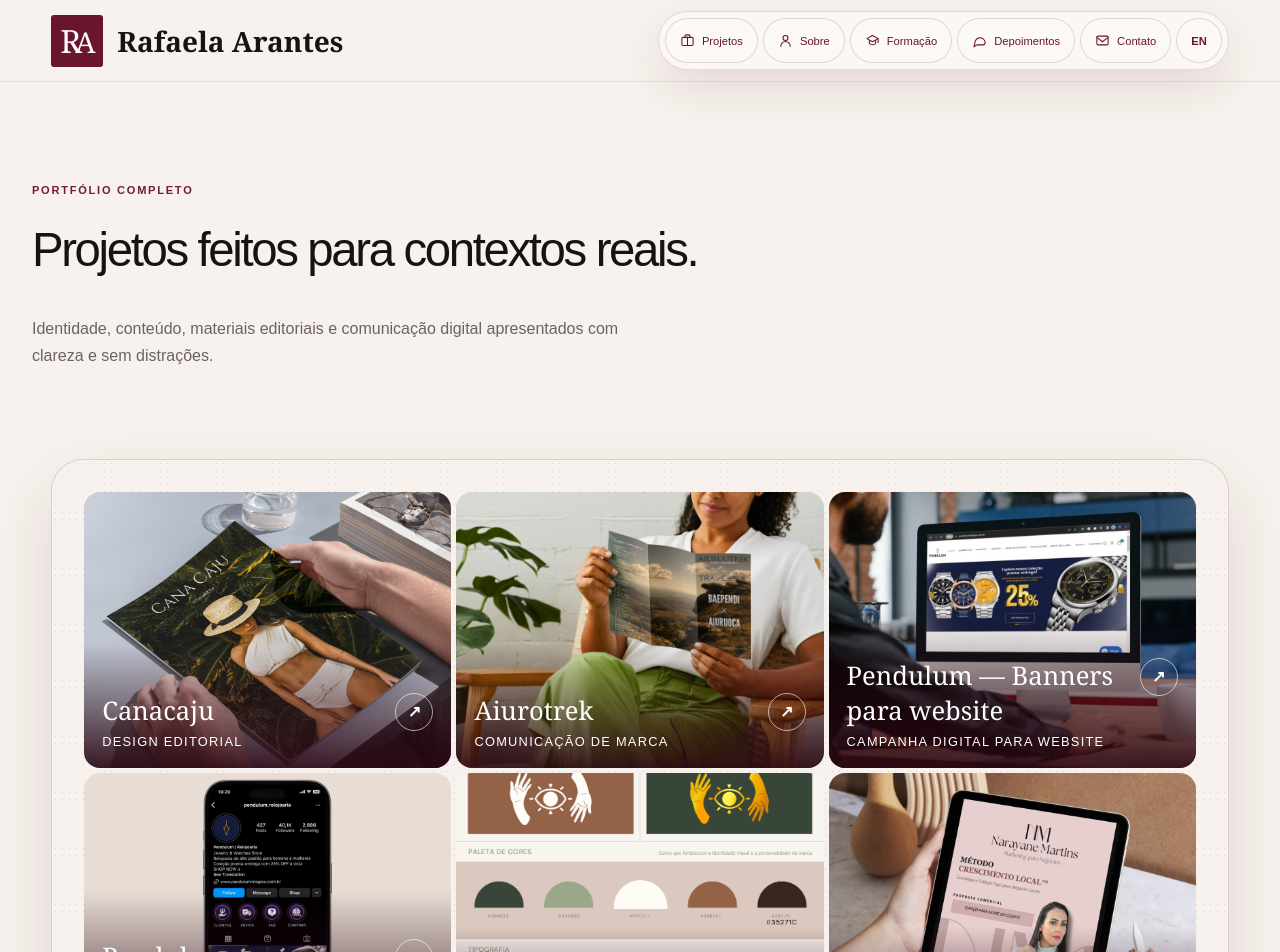
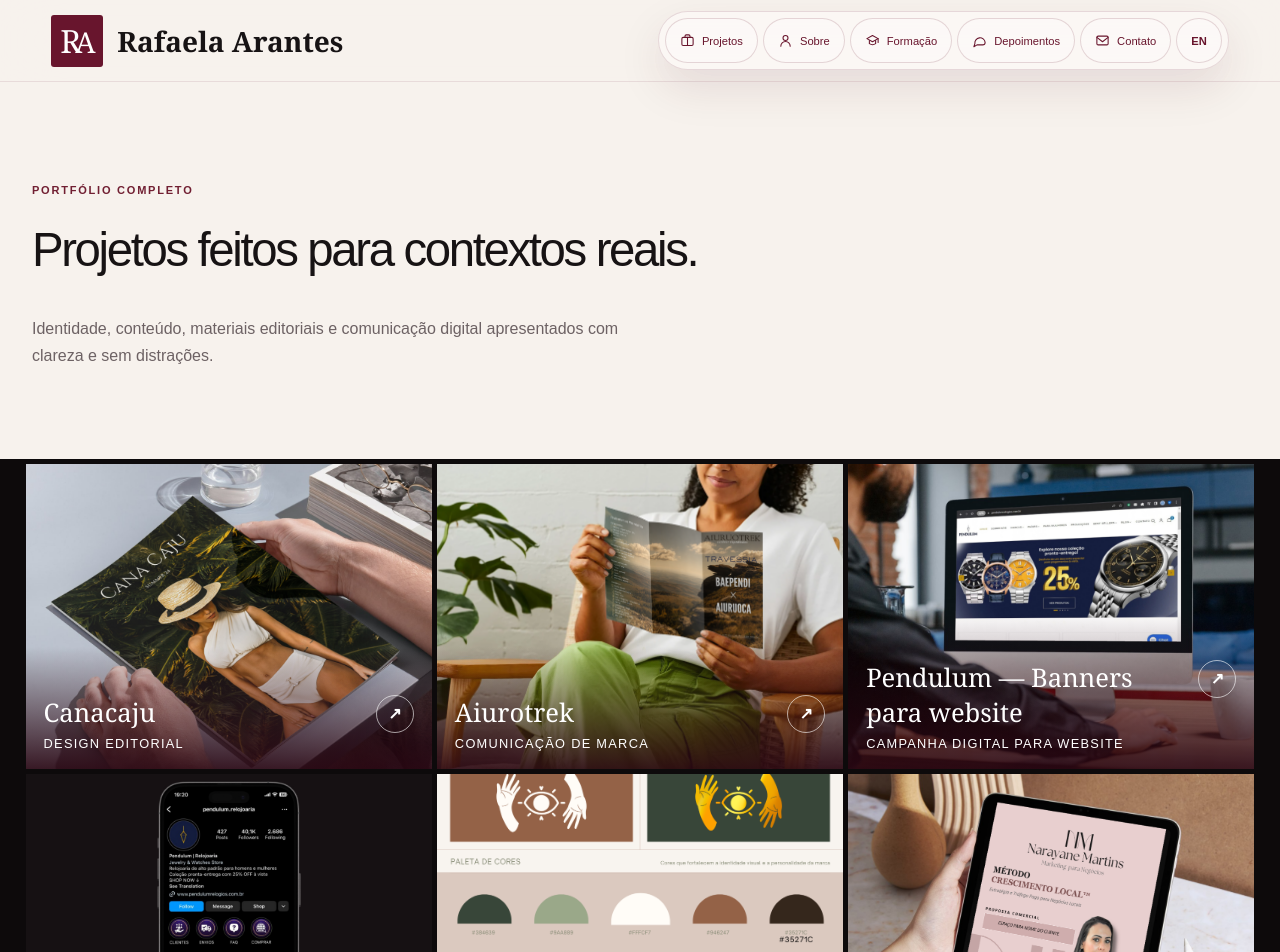
Before and after one commit to rafaarantess/portfolio-rafaela, a Next.js app: page /projetos in a window 1280 px wide. Shown: the top 952 px of the page. Built offline with nearby package versions, Linux system fonts and the light colour scheme.

Commit message:
Revert "Restyle portfolio gallery as rounded ivory panel"
This reverts commit 49028df1b4ace19695e67cd0583958a49567ccfa.

```diff
--- a/app/globals.css
+++ b/app/globals.css
@@ -263,8 +263,8 @@ html{background:var(--ivory)}body{background:var(--ivory);color:var(--ink)}
 @media(max-width:600px){.contactClean>a{max-width:100%;font-size:.9rem}.contactPageIntro h1{text-shadow:0 2px 16px rgba(255,255,255,.22)}}
 
 /* Portfolio grid and dark-surface contrast */
-.portfolioGrid{columns:auto;display:grid;grid-template-columns:repeat(6,minmax(0,1fr));gap:5px;width:calc(100% - clamp(28px,8vw,120px));max-width:1420px;margin:0 auto 110px;padding:clamp(18px,2.5vw,34px);background:var(--ivory);background-image:radial-gradient(rgba(104,21,45,.14) .6px,transparent .6px);background-size:7px 7px;border:1px solid var(--line);border-radius:32px;box-shadow:0 28px 70px rgba(69,15,31,.12);overflow:hidden}
-.portfolioGrid .masonryTile{grid-column:span 2;aspect-ratio:4 / 3;margin:0;background:#e7ddd5;border-radius:16px}
+.portfolioGrid{columns:auto;display:grid;grid-template-columns:repeat(6,minmax(0,1fr));gap:5px;background:#0d0a0b;padding:5px clamp(10px,2vw,28px) 96px}
+.portfolioGrid .masonryTile{grid-column:span 2;aspect-ratio:4 / 3;margin:0;background:#161113}
 .portfolioGrid .masonryTile:nth-last-child(2),.portfolioGrid .masonryTile:last-child{grid-column:span 3}
 .portfolioGrid .masonryTile img,.portfolioGrid .masonryTile iframe{width:100%;height:100%;min-height:0;object-fit:cover}
 .testimonialShowcase .eyebrow{color:#fff}
@@ -274,4 +274,4 @@ html{background:var(--ivory)}body{background:var(--ivory);color:var(--ink)}
 .texturedHero .eyebrow{color:#fff}
 .contactPage.texturedHero .contactIcon svg{stroke-width:1.9}
 @media(max-width:900px){.portfolioGrid{grid-template-columns:repeat(2,minmax(0,1fr))}.portfolioGrid .masonryTile,.portfolioGrid .masonryTile:nth-last-child(2),.portfolioGrid .masonryTile:last-child{grid-column:span 1}}
-@media(max-width:600px){.portfolioGrid{grid-template-columns:1fr;width:calc(100% - 24px);margin-bottom:64px;padding:12px;border-radius:22px}.portfolioGrid .masonryTile{aspect-ratio:4 / 3;border-radius:12px}.testimonialShowcase h2{margin-bottom:38px}}
+@media(max-width:600px){.portfolioGrid{grid-template-columns:1fr;padding:4px 12px 64px}.portfolioGrid .masonryTile{aspect-ratio:4 / 3}.testimonialShowcase h2{margin-bottom:38px}}
```
Also changed, not shown: 1 other file (tests, documents, lock files or other folders).
